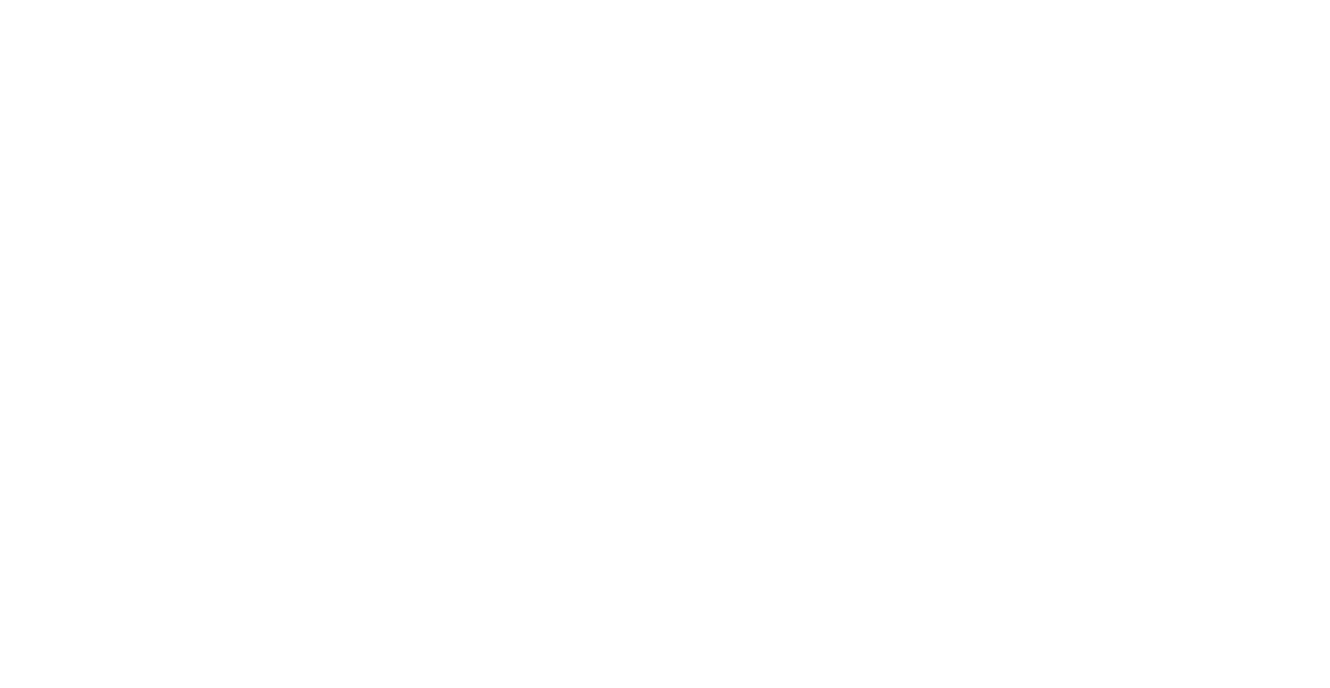
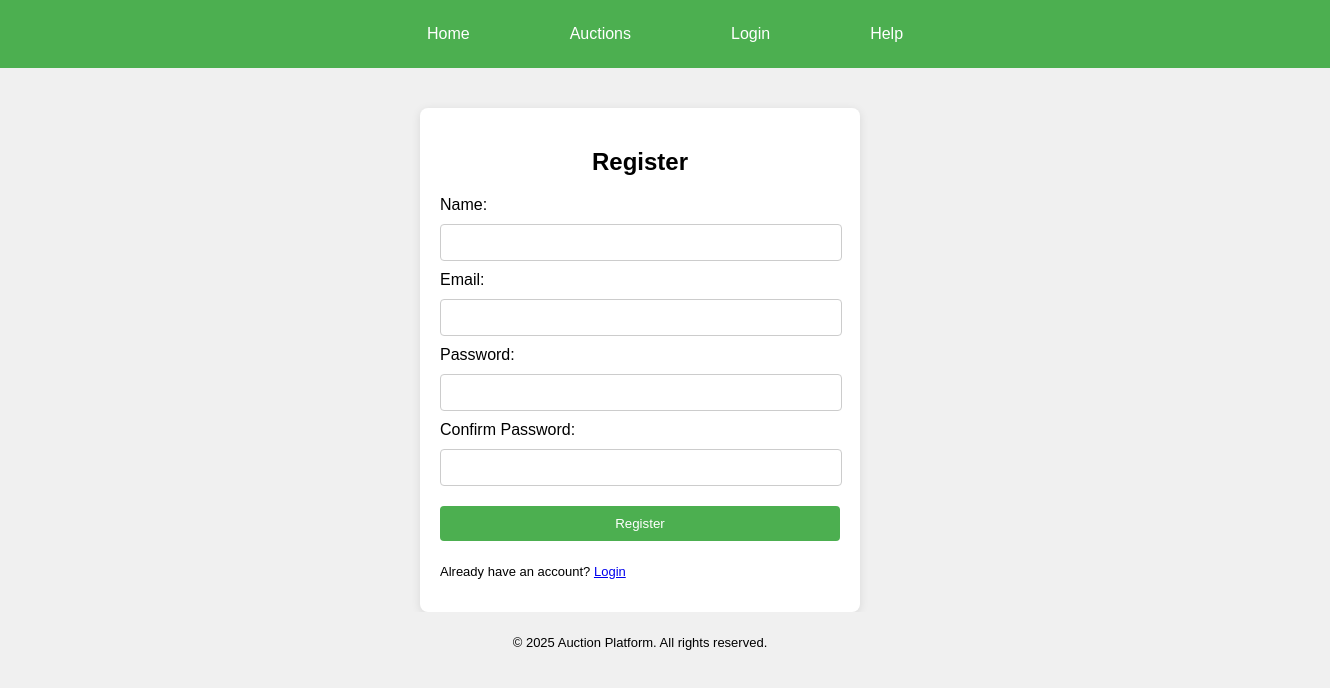
Before and after one commit to tharun-sankar29/Auction-Platform, a plain HTML site: page register.html in a window 1280 px wide. Shown: the whole page, 1330 px wide, since content can reach past the window. Drawn offline with Linux system fonts and the light colour scheme.

Commit message:
updated css

```diff
--- a/auction-listings.html
+++ b/auction-listings.html
@@ -3,31 +3,42 @@
 <head>
     <meta charset="UTF-8">
     <meta name="viewport" content="width=device-width, initial-scale=1.0">
-    <link rel="stylesheet" href="css/styles.css">
-    <title>Auction Platform</title>
+    <title>Auction Listings</title>
+    <link rel="stylesheet" href="css/styles.css"> <!-- Link to your CSS file -->
 </head>
 <body>
     <header>
-        <h1>Welcome to the Auction Platform</h1>
         <nav>
             <ul>
                 <li><a href="index.html">Home</a></li>
-                <li><a href="auction-listings.html">Auctions</a></li>
                 <li><a href="register.html">Register</a></li>
                 <li><a href="login.html">Login</a></li>
                 <li><a href="help.html">Help</a></li>
             </ul>
         </nav>
     </header>
+
     <main>
-        <section>
-            <h2>Featured Auctions</h2>
-            <!-- Featured auctions will be dynamically loaded here -->
-        </section>
+        <h1>Auction Listings</h1>
+        <div class="search-container">
+            <input type="text" id="search" placeholder="Search for auction items...">
+            <button id="search-button">Search</button>
+        </div>
+        <div class="auction-container">
+            <!-- Example of an auction item -->
+            <div class="auction-item">
+                <img src="path/to/image.jpg" alt="Item Title">
+                <h2>Item Title</h2>
+                <p>Current Bid: $XX.XX</p>
+                <p>Description of the item goes here.</p>
+                <button>Place Bid</button>
+            </div>
+            <!-- Repeat for more items -->
+        </div>
     </main>
+
     <footer>
         <p>&copy; 2025 Auction Platform. All rights reserved.</p>
     </footer>
-    <script src="js/scripts.js"></script>
 </body>
 </html>
--- a/css/login.css
+++ b/css/login.css
@@ -34,6 +34,7 @@ body {
     border: none;
     border-radius: 4px; /* Rounded corners */
     cursor: pointer;
+    margin: 10px 0;
 }
 
 .login-container button:hover {
@@ -73,3 +74,16 @@ nav ul li a:hover {
     background-color: #388e3c; /* Darker green on hover */
     border-radius: 5px; /* Rounded corners on hover */
 }
+
+p {
+    font-size: small;
+}
+
+footer {
+    text-align: center; /* Center the text */
+    padding: 10px 0; /* Add some padding */
+    background-color: #f0f0f0; /* Match the body background */
+    position: relative; /* Position relative for better placement */
+    bottom: 0; /* Stick to the bottom */
+    width: 100%; /* Full width */
+}
--- a/register.html
+++ b/register.html
@@ -0,0 +1,49 @@
+<!DOCTYPE html>
+<html lang="en">
+<head>
+    <meta charset="UTF-8">
+    <meta name="viewport" content="width=device-width, initial-scale=1.0">
+    <title>Register</title>
+    <link rel="stylesheet" href="css/login.css">
+</head>
+<body>
+    <header>
+        <nav>
+            <ul>
+                <li><a href="index.html">Home</a></li>
+                <li><a href="auction-listings.html">Auctions</a></li>
+                <li><a href="login.html">Login</a></li>
+                <li><a href="help.html">Help</a></li>
+            </ul>
+        </nav>
+    </header>
+
+    <div class="login-container">
+        <h2>Register</h2>
+        <form>
+            <div>
+                <label for="name">Name:</label>
+                <input type="text" id="name" name="name" required>
+            </div>
+            <div>
+                <label for="email">Email:</label>
+                <input type="email" id="email" name="email" required>
+            </div>
+            <div>
+                <label for="password">Password:</label>
+                <input type="password" id="password" name="password" required>
+            </div>
+            <div>
+                <label for="confirm-password">Confirm Password:</label>
+                <input type="password" id="confirm-password" name="confirm-password" required>
+            </div>
+            <button type="submit">Register</button>
+            <p>Already have an account? <a href="login.html">Login</a></p>
+        </form>
+    </div>
+
+    <footer>
+        <p>&copy; 2025 Auction Platform. All rights reserved.</p>
+    </footer>
+</body>
+</html>
```
Also changed, not shown: login.html (+4 -0 lines).
